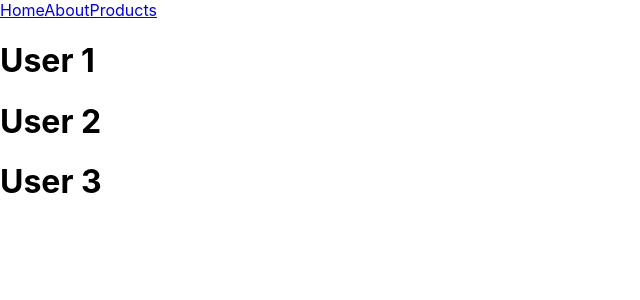
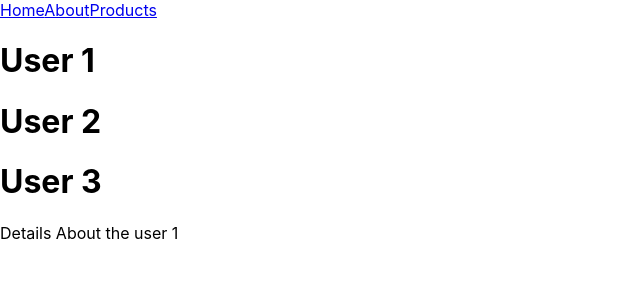
Before and after one commit to RushikeshGaikwad78/ReactJs, a React (Create React App) app in the folder 5tut/: page /users/1 in a window 1280 px wide. Shown: the top 300 px of the page, without its empty margins (0-640 px from the left). Built offline with nearby package versions, Linux system fonts and the light colour scheme.

Commit message:
Use Params

```diff
--- a/5tut/src/App.js
+++ b/5tut/src/App.js
@@ -27,8 +27,9 @@ function App() {
           <Route path="new" element={<New />} />
         </Route>
         <Route path="*" element={<NoMatch />} /> {/* No match Route */}
-        <Route path="users" element={<Users/>}>
-          <Route path=":userid" element={<UserDetails/>}/>
+
+        <Route path="users" element={<Users/>}>          {/* Dynamic routes */}
+          <Route path=":userId" element={<UserDetails/>}/>
           <Route path="admin" element={<Admin/>}/>
         </Route>
       </Routes>
--- a/5tut/src/Components/Admin.js
+++ b/5tut/src/Components/Admin.js
@@ -1,13 +1,7 @@
-import React from 'react'
-import { Outlet } from 'react-router-dom'
+import React from "react";
 
 function Admin() {
-  return (
-    <div>Admin User
-        <Outlet/>
-    </div>
-
-  )
+  return <div>Admin User</div>;
 }
 
-export default Admin
+export default Admin;
--- a/5tut/src/Components/UserDetails.js
+++ b/5tut/src/Components/UserDetails.js
@@ -1,8 +1,15 @@
 import React from 'react'
+import { Outlet,useParams } from 'react-router-dom'
+
 
 function UserDetails() {
+    const params = useParams()
+    const userId = params.userId
+    // const {userId} = useParams()
   return (
-    <div>Details About the user</div>
+    <div>Details About the user {userId}
+        <Outlet/>
+    </div>
   )
 }
 
--- a/5tut/src/Components/Users.js
+++ b/5tut/src/Components/Users.js
@@ -1,11 +1,12 @@
 import React from 'react'
-
+import { Outlet } from 'react-router-dom'
 function Users() {
   return (
     <div>
         <h1>User 1</h1>
         <h1>User 2</h1>
         <h1>User 3</h1>
+        <Outlet/>
     </div>
   )
 }
```
